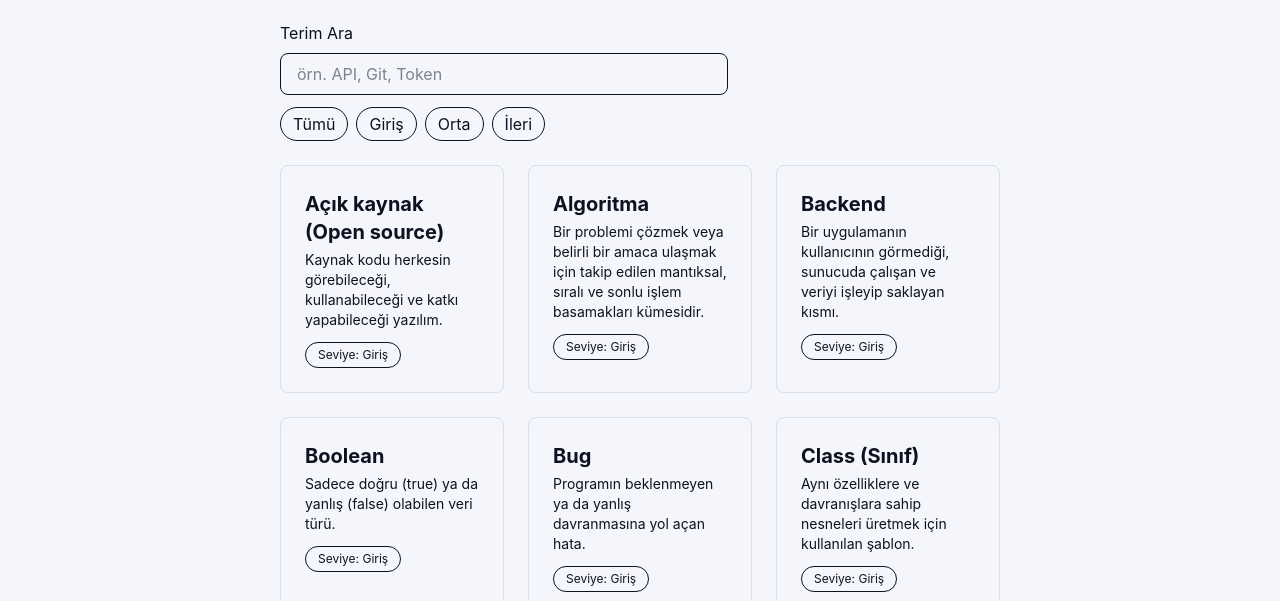
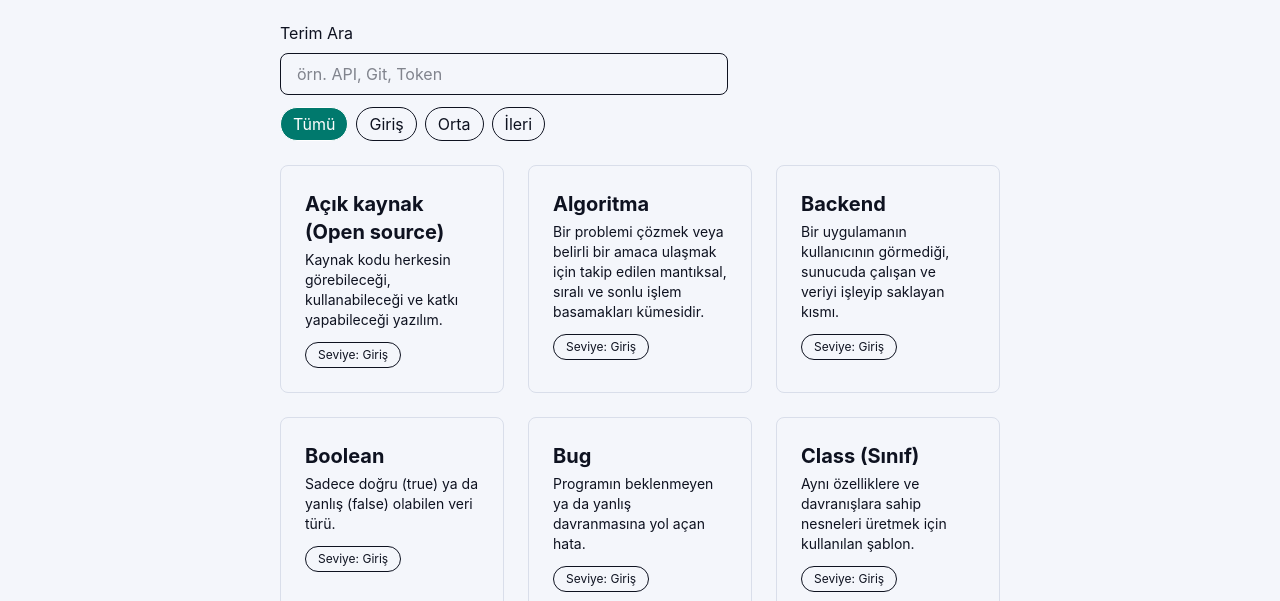
Before and after one commit to vyslaln/bit-brain, a website: page public/pages/glossary.html in a window 1280 px wide. Both pictures are taken after a click on the button "Tümü". Shown: the part 199-800 px from the top of the page. Drawn offline with nearby package versions, Linux system fonts and the light colour scheme; files that its build step writes are made by us from their sources.

Commit message:
Highlight selected level button
- Seçili butona yeşil arka plan veren active sınıfı eklendi.
- Sayfa açılışında Tümü butonu seçili geliyor.
- Butona basınca active diğerlerinden kaldırılıp basılana ekleniyor.

```diff
--- a/public/pages/glossary.html
+++ b/public/pages/glossary.html
@@ -91,7 +91,7 @@
             <label for="search-bar" class="block mb-2">Terim Ara</label>
             <input type="search" id="search-bar" placeholder="örn. API, Git, Token" class="w-full max-w-md border rounded-lg px-4 py-2">
             <div id="level-buttons" class="flex gap-2 mt-3">
-                <button type="button" data-level="all" class="level-button">Tümü</button>
+                <button type="button" data-level="all" class="level-button active">Tümü</button>
                 <button type="button" data-level="Giriş" class="level-button">Giriş</button>
                 <button type="button" data-level="Orta" class="level-button">Orta</button>
                 <button type="button" data-level="İleri" class="level-button">İleri</button>
--- a/public/utils/glossary.js
+++ b/public/utils/glossary.js
@@ -95,6 +95,14 @@ const levelButtons = document.querySelectorAll('#level-buttons button');
 //Her butona tıklama dinleyicisi ekliyoruz.
 levelButtons.forEach(function (button) {
     button.addEventListener('click', function () {
+        //1. Bütün butonlardan seçili işaretini (active) kaldır.
+        levelButtons.forEach(function (otherButton) {
+            otherButton.classList.remove('active');
+        });
+
+        //2. Basılan butona seçili işaretini ekle.
+        button.classList.add('active');
+
         //Butonun data-level değerini seçili seviye yapıyoruz.
         currentLevel = button.dataset.level;
         //Ekranı yeni seviyeye göre yeniliyoruz (şimdi çalıştır: parantezli).
--- a/src/input.css
+++ b/src/input.css
@@ -54,4 +54,8 @@
     .level-button {
         @apply border rounded-full px-3 py-1 cursor-pointer;
     }
+
+    .level-button.active{
+        @apply bg-primary text-white;
+    }
 }
```
